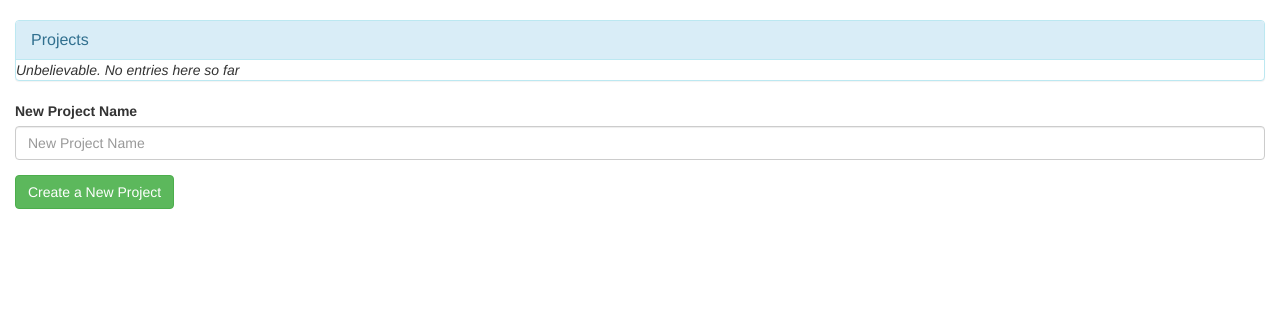
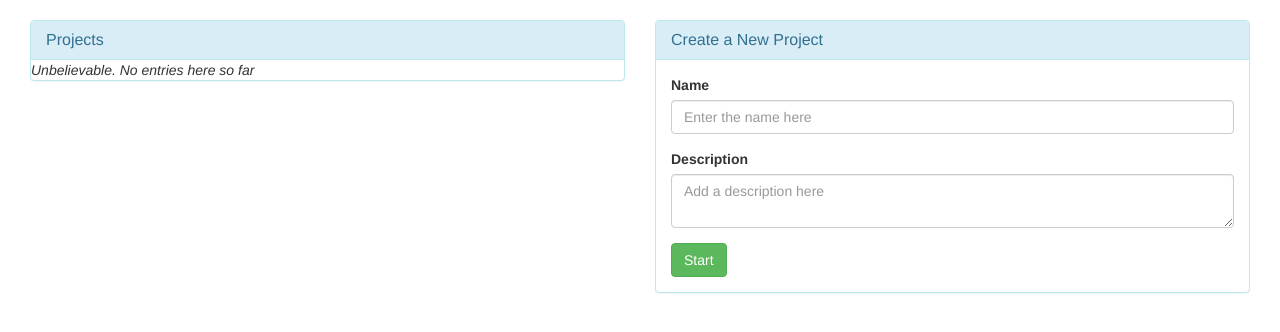
Before and after one commit to burtnoir/Auteur, a Flask app: page / in a window 1280 px wide. Shown: the part 52-384 px from the top of the page. Run offline with Flask 2, Linux system fonts and the light colour scheme; data that the repository does not hold is empty; some libraries are stand-ins or nearby versions.

Commit message:
Tidy up the UI a bit and add a description to the project.

```diff
--- a/auteur/forms.py
+++ b/auteur/forms.py
@@ -8,13 +8,18 @@ from auteur.database import db_session
 from auteur.models import Project
 from wtforms.validators import ValidationError
 from sqlalchemy.sql.functions import func
+from wtforms.fields.simple import TextAreaField
 
 class AddProject(Form):
-    project_name = StringField('New Project Name',
+    project_name = StringField('Name',
                              [
                               validators.Length(min=1, max=256, message='This name is too long - 256 characters should be enough for anyone.'),
                               validators.DataRequired(message='You need to <b>name</b> the project.')
                               ])
+    project_description = TextAreaField('Description',
+                         [
+                          validators.DataRequired(message='You need to say something about the project.')
+                          ])
 
     def validate_project_name(form, field):
         '''
--- a/auteur/templates/index.html
+++ b/auteur/templates/index.html
@@ -1,23 +1,42 @@
 {% extends "layout.html" %}
 {% block body %}
+  <div class="col-md-6">
     <div class="panel panel-info">
       <div class="panel-heading">
         <h3 class="panel-title">Projects</h3>
       </div>
+
       <div class="list-group">
         {% for project in projects %}
-        <a class="list-group-item" href={{ url_for('show_content', project_id=project.id) }}>{{ project.name }}</a>
+          <a class="list-group-item" href={{ url_for('show_content', project_id=project.id) }}>
+          <h4 class="list-group-item-heading">{{ project.name }}</h4>
+          <p class="list-group-item-text">{{ project.short_description }}</p>
+          </a>
         {% else %}
           <em>Unbelievable.  No entries here so far</em>
         {% endfor %}
       </div>
+
+    </div>
   </div>
 
   {% from "form_helper.html" import render_field %}
+  <div class="col-md-6">
+    <div class="panel panel-info">
+      <div class="panel-heading">
+        <h4 class="panel-title">Create a New Project</h4>
+      </div>
+      <div class="panel-body">
         <form id="addprojectform" action="{{ url_for('add_project') }}" method=post>
           <div class="form-group">
-      {{ render_field(form.project_name, class='form-control', id='project_name', placeholder='New Project Name') }}
+            {{ render_field(form.project_name, class='form-control', id='project_name', placeholder='Enter the name here') }}
           </div>
-    <button type="submit" class="btn btn-success">Create a New Project</button>
+          <div class="form-group">
+            {{ render_field(form.project_description, class='form-control', id='project_description', placeholder='Add a description here') }}
+          </div>
+          <button type="submit" class="btn btn-success">Start</button>
         </form>
+      </div>
+    </div>
+  </div>
 {% endblock %}
--- a/auteur/views.py
+++ b/auteur/views.py
@@ -48,7 +48,7 @@ def add_project():
     '''
     form = AddProject(request.form)
     if form.validate():
-        project = Project(name=request.form['project_name'])
+        project = Project(name=request.form['project_name'], description=request.form['project_description'])
         db_session.add(project)
 
         structure = Structure(title=request.form['project_name'], displayorder=1, project=project)
--- a/db_data_setup.py
+++ b/db_data_setup.py
@@ -11,7 +11,7 @@ drop_db()
 init_db()
 
 # Create the first project
-project = Project(name='First Test Project')
+project = Project(name='First Test Project', description='A description is required for the first project')
 db_session.add(project)
 db_session.commit()
 
@@ -40,7 +40,7 @@ db_session.add(section)
 db_session.commit()
 
 # Create the second project
-project = Project(name='Second Project')
+project = Project(name='Second Project', description='A description is required for the first project')
 db_session.add(project)
 db_session.commit()
 
```
Also changed, not shown: auteur/models.py (+15 -1 lines), auteur/templates/content.html (+18 -5 lines). Lines whose indentation alone changed are shown as unchanged.
